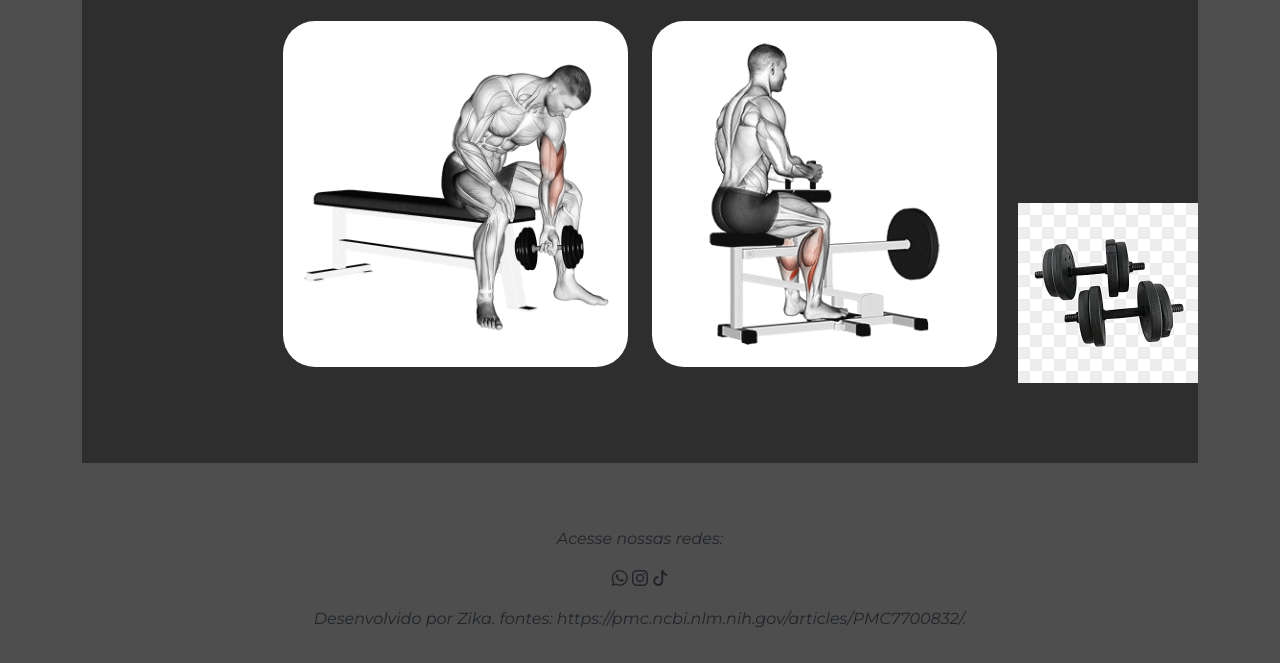
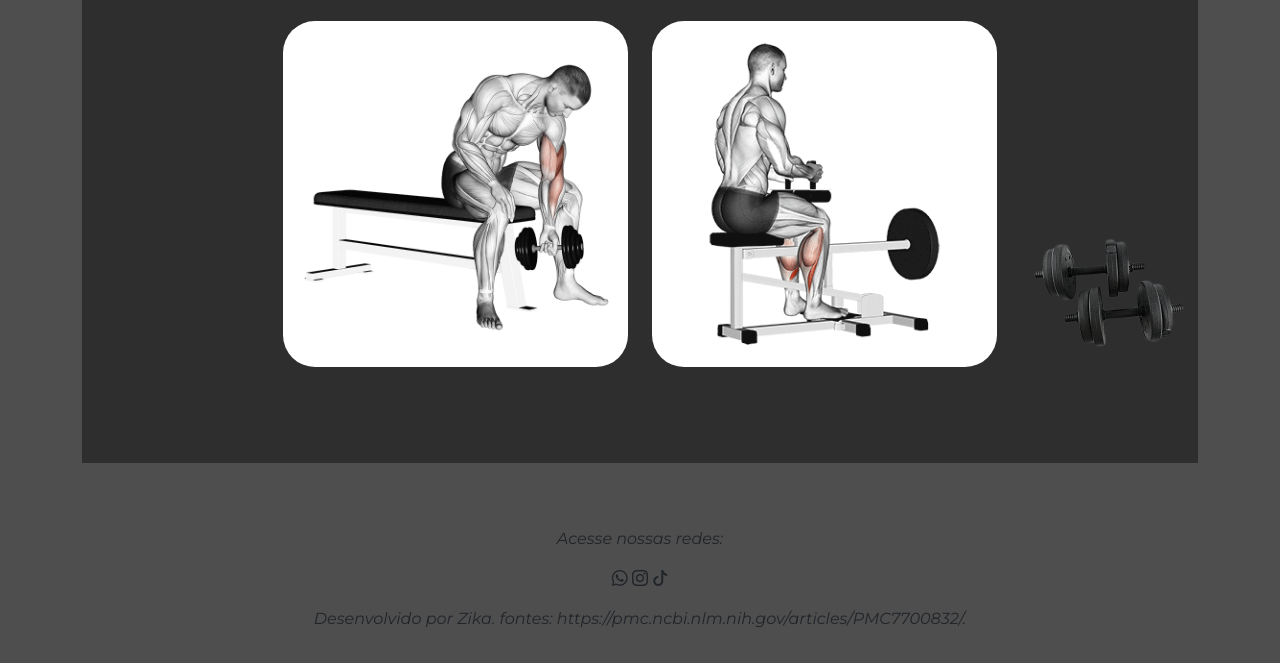
Before and after one commit to kingtiger166/siteacessivel, a plain HTML site: page index.html in a window 1280 px wide. Shown: the part 1664-2327 px from the top of the page. Drawn offline with nearby package versions, Linux system fonts and the light colour scheme.

Commit message:
halter do bom

```diff
--- a/styles.css
+++ b/styles.css
@@ -113,7 +113,7 @@ h2 {
 }
 
 .fundo-galeria {
-    background: url('img/halter.jpg') bottom right no-repeat;
+    background: url('img/halter-removebg-preview.png') bottom right no-repeat;
     background-size: 180px 180px;
 }
 
```
Also changed, not shown: img/halter-removebg-preview.png (added), img/halter.jpg (deleted).
